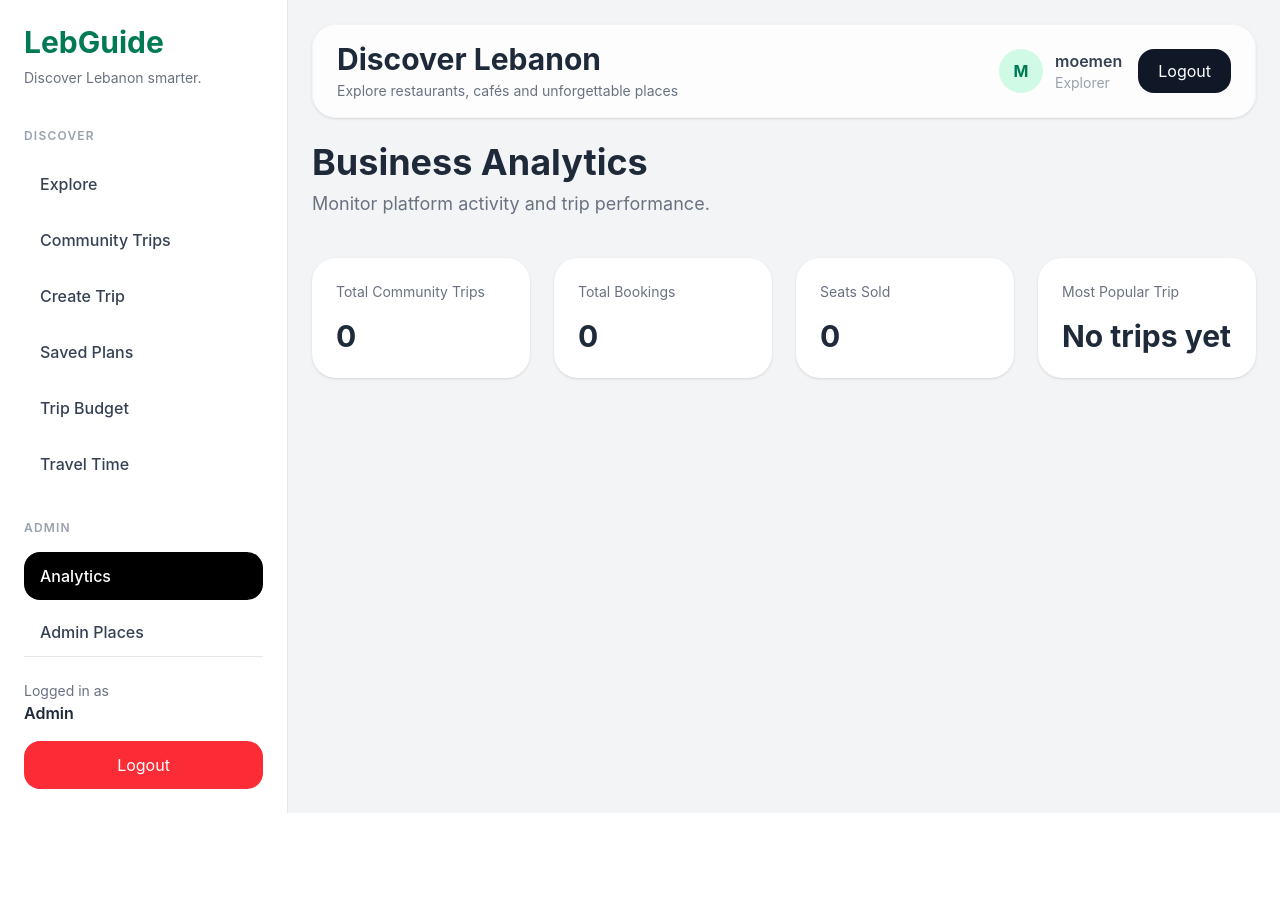
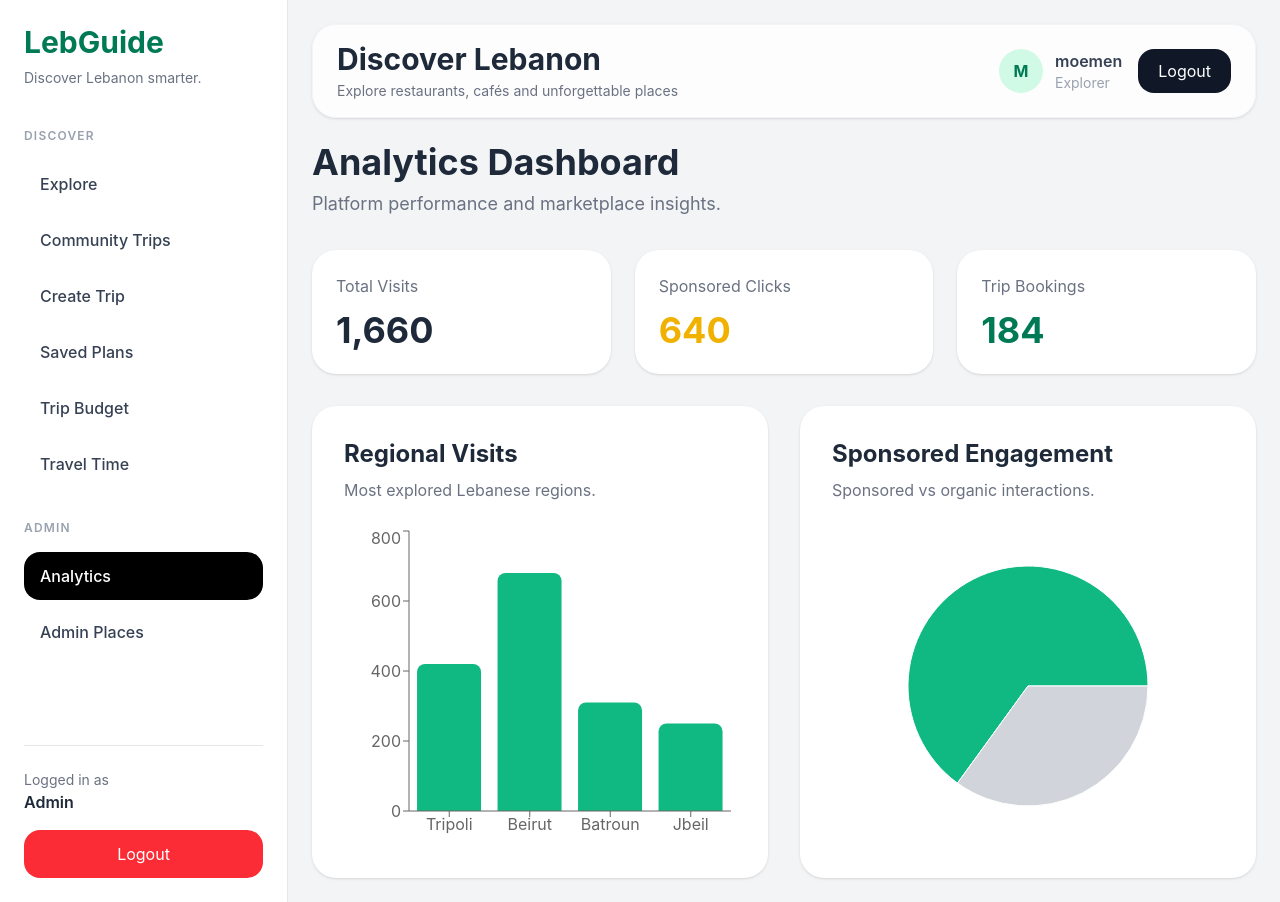
Before and after one commit to moemenhafez/project-final, a React (Vite) app: page /analytics in a window 1280 px wide. Before the commit the page ends 813 px from the top, so only its background shows below. Built offline with nearby package versions, Linux system fonts and the light colour scheme; sample sign-in values are in the browser's storage.

Commit message:
Add professional analytics dashboard and marketplace business intelligence system

```diff
--- a/package.json
+++ b/package.json
@@ -19,6 +19,7 @@
     "react-icons": "^5.6.0",
     "react-loader-spinner": "^8.0.2",
     "react-router-dom": "^7.15.1",
+    "recharts": "^3.8.1",
     "tailwindcss": "^4.3.0"
   },
   "devDependencies": {
--- a/src/pages/AnalyticsPage.tsx
+++ b/src/pages/AnalyticsPage.tsx
@@ -1,64 +1,60 @@
 import MainLayout from '@/layouts/MainLayout'
 
 import {
-  getStoredTrips,
-  getJoinedTrips,
-} from '@/utils/communityTripsStorage'
+  BarChart,
+  Bar,
+  XAxis,
+  YAxis,
+  Tooltip,
+  ResponsiveContainer,
+  PieChart,
+  Pie,
+  Cell,
+} from 'recharts'
 
-function AnalyticsPage() {
-  const storedTrips =
-    getStoredTrips()
-
-  const joinedTrips =
-    getJoinedTrips()
-
-  const totalTrips =
-    storedTrips.length
-
-  const totalBookings =
-    joinedTrips.length
-
-  const totalSeatsSold =
-    joinedTrips.length
-
-  const mostPopularTrip =
-    joinedTrips.length > 0
-      ? joinedTrips[0].title
-      : 'No trips yet'
-
-  const analyticsCards = [
+const visitsData = [
   {
-      title:
-        'Total Community Trips',
-
-      value: totalTrips,
+    name: 'Tripoli',
+    visits: 420,
   },
 
   {
-      title:
-        'Total Bookings',
-
-      value: totalBookings,
+    name: 'Beirut',
+    visits: 680,
   },
 
   {
-      title:
-        'Seats Sold',
-
-      value: totalSeatsSold,
+    name: 'Batroun',
+    visits: 310,
   },
 
   {
-      title:
-        'Most Popular Trip',
-
-      value: mostPopularTrip,
+    name: 'Jbeil',
+    visits: 250,
   },
 ]
 
+const sponsoredData = [
+  {
+    name: 'Sponsored',
+    value: 65,
+  },
+
+  {
+    name: 'Organic',
+    value: 35,
+  },
+]
+
+const COLORS = [
+  '#10b981',
+  '#d1d5db',
+]
+
+function AnalyticsPage() {
   return (
     <MainLayout>
-      <div className="space-y-4">
+      <div className="space-y-8">
         <div>
           <h1
             className="
@@ -67,7 +63,7 @@ function AnalyticsPage() {
               text-gray-800
             "
           >
-            Business Analytics
+            Analytics Dashboard
           </h1>
 
           <p
@@ -77,8 +73,8 @@ function AnalyticsPage() {
               mt-2
             "
           >
-            Monitor platform activity
-            and trip performance.
+            Platform performance and
+            marketplace insights.
           </p>
         </div>
 
@@ -86,45 +82,205 @@ function AnalyticsPage() {
           className="
             grid
             grid-cols-1
-            md:grid-cols-2
-            xl:grid-cols-4
+            md:grid-cols-3
             gap-6
-            mt-10
           "
         >
-          {analyticsCards.map(
-            (card) => (
           <div
-                key={card.title}
             className="
               bg-white
+              p-6
               rounded-3xl
-                  p-6
               shadow-sm
             "
           >
-                <p
-                  className="
-                    text-gray-500
-                    text-sm
-                  "
-                >
-                  {card.title}
+            <p className="text-gray-500">
+              Total Visits
             </p>
 
             <h2
               className="
-                    text-3xl
+                text-4xl
+                font-bold
+                mt-3
+                text-gray-800
+              "
+            >
+              1,660
+            </h2>
+          </div>
+
+          <div
+            className="
+              bg-white
+              p-6
+              rounded-3xl
+              shadow-sm
+            "
+          >
+            <p className="text-gray-500">
+              Sponsored Clicks
+            </p>
+
+            <h2
+              className="
+                text-4xl
+                font-bold
+                mt-3
+                text-yellow-500
+              "
+            >
+              640
+            </h2>
+          </div>
+
+          <div
+            className="
+              bg-white
+              p-6
+              rounded-3xl
+              shadow-sm
+            "
+          >
+            <p className="text-gray-500">
+              Trip Bookings
+            </p>
+
+            <h2
+              className="
+                text-4xl
+                font-bold
+                mt-3
+                text-emerald-700
+              "
+            >
+              184
+            </h2>
+          </div>
+        </div>
+
+        <div
+          className="
+            grid
+            grid-cols-1
+            xl:grid-cols-2
+            gap-8
+          "
+        >
+          <div
+            className="
+              bg-white
+              p-8
+              rounded-3xl
+              shadow-sm
+            "
+          >
+            <div className="mb-6">
+              <h2
+                className="
+                  text-2xl
                   font-bold
                   text-gray-800
-                    mt-4
                 "
               >
-                  {card.value}
+                Regional Visits
               </h2>
+
+              <p className="text-gray-500 mt-2">
+                Most explored Lebanese
+                regions.
+              </p>
             </div>
+
+            <div className="h-80">
+              <ResponsiveContainer
+                width="100%"
+                height="100%"
+              >
+                <BarChart
+                  data={visitsData}
+                >
+                  <XAxis dataKey="name" />
+
+                  <YAxis />
+
+                  <Tooltip />
+
+                  <Bar
+                    dataKey="visits"
+                    fill="#10b981"
+                    radius={[
+                      8,
+                      8,
+                      0,
+                      0,
+                    ]}
+                  />
+                </BarChart>
+              </ResponsiveContainer>
+            </div>
+          </div>
+
+          <div
+            className="
+              bg-white
+              p-8
+              rounded-3xl
+              shadow-sm
+            "
+          >
+            <div className="mb-6">
+              <h2
+                className="
+                  text-2xl
+                  font-bold
+                  text-gray-800
+                "
+              >
+                Sponsored Engagement
+              </h2>
+
+              <p className="text-gray-500 mt-2">
+                Sponsored vs organic
+                interactions.
+              </p>
+            </div>
+
+            <div className="h-80">
+              <ResponsiveContainer
+                width="100%"
+                height="100%"
+              >
+                <PieChart>
+                  <Pie
+                    data={
+                      sponsoredData
+                    }
+                    dataKey="value"
+                    outerRadius={120}
+                  >
+                    {sponsoredData.map(
+                      (
+                        _,
+                        index
+                      ) => (
+                        <Cell
+                          key={`cell-${index}`}
+                          fill={
+                            COLORS[
+                              index
+                            ]
+                          }
+                        />
                       )
                     )}
+                  </Pie>
+
+                  <Tooltip />
+                </PieChart>
+              </ResponsiveContainer>
+            </div>
+          </div>
         </div>
       </div>
     </MainLayout>
```
Also changed, not shown: 1 other file (tests, documents, lock files or other folders). Lines whose indentation alone changed are shown as unchanged.
